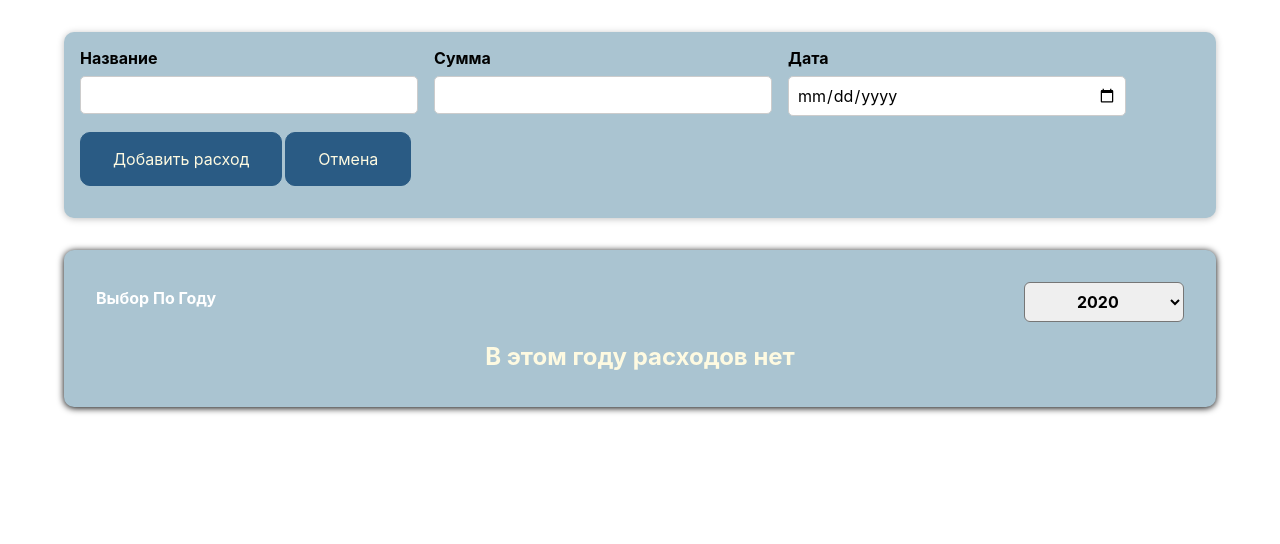
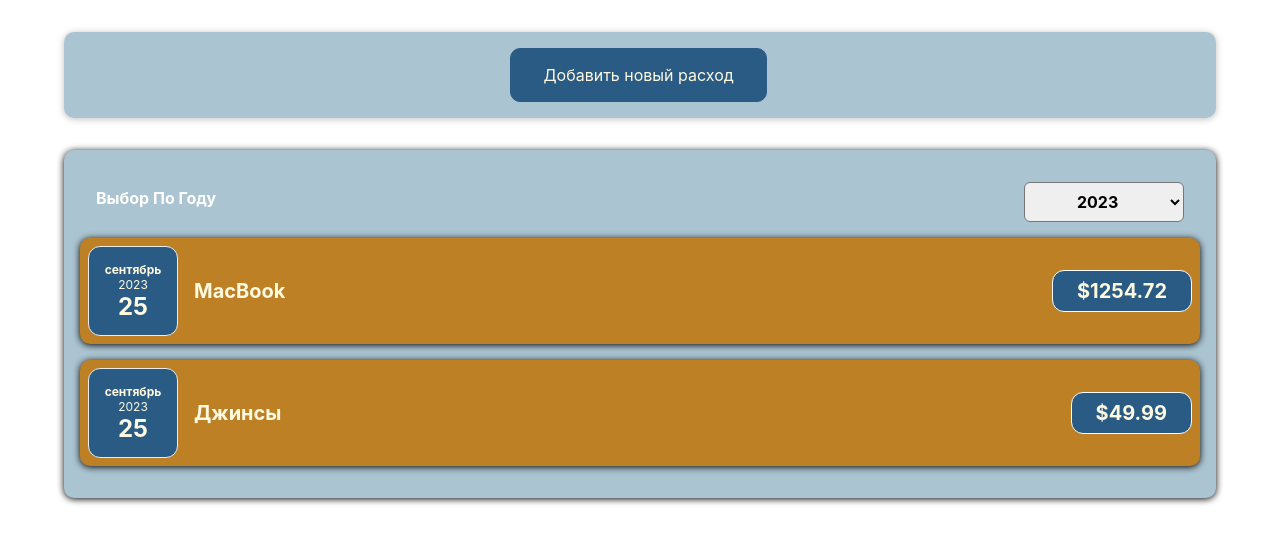
Before and after one commit to issamansur/CostAccounting, a React (Create React App) app: page / in a window 1280 px wide. Shown: the top 544 px of the page. Built offline with nearby package versions, Linux system fonts and the light colour scheme.

Commit message:
4.9-4.10 Add button for `NewCost`, add canceling

```diff
--- a/src/App.js
+++ b/src/App.js
@@ -4,7 +4,7 @@
 
 const INIT_COSTS = [
   {
-    date: new Date(),
+    date: new Date("01.01.2022"),
     description: 'Холодильник',
     amount: 999.99,
   },
@@ -32,7 +32,7 @@
   };
 
   return (
-    <div className="lol">
+    <div className="main">
       <NewCost
         onAddNewCost={addNewCostHandler}
       />
--- a/src/components/Costs/CostList.js
+++ b/src/components/Costs/CostList.js
@@ -3,7 +3,9 @@
 
 const CostList = (props) => {
     if (props.costs.length === 0) {
-        return <h2 className="cost-list__fallback">В этом году расходов нет</h2>
+        return (
+            <h2 className="cost-list__fallback">В этом году расходов нет</h2>
+        );
     }
 
     return (
@@ -21,7 +23,7 @@
                 )
             )}
         </ul>
-    )
+    );
 }
 
 export default CostList;
--- a/src/components/Costs/Costs.js
+++ b/src/components/Costs/Costs.js
@@ -7,7 +7,7 @@
 import Card from "../UI/Card";
 
 const Costs = (props) => {
-    const [selectedYear, setSelectedYear] = useState('2020');
+    const [selectedYear, setSelectedYear] = useState('2023');
 
     const changeYearHandler = (year) => {
         setSelectedYear(year);
--- a/src/components/NewCost/CostForm.js
+++ b/src/components/NewCost/CostForm.js
@@ -2,51 +2,6 @@
 import "./CostForm.css";
 
 const CostForm = (props) => {
-    /*
-    const [userInput, setUserInput] =  useState(
-        {
-            name: '',
-            amount: '',
-            date: ''
-        }
-    );
-
-    // BAD EXAMPLE (data expired)
-    const nameChangeHandler = (event) => {
-        setUserInput(
-            ...userInput,
-            name: event.target.value
-        );
-    };
-
-    const amountChangeHandler = (event) => {
-        setUserInput(
-            ...userInput,
-            amount: event.target.value
-        );
-    };
-
-    const dateChangeHandler = (event) => {
-        setUserInput(
-            ...userInput,
-            date: event.target.value
-        );
-    };
-    // GOOD EXAMPLE (data newest)
-    const nameChangeHandler = (event) => {
-        setUserInput(
-            (previousState) => {
-                return {
-                    ...previousState,
-                    name: event.target.value
-                }
-            }
-        );
-    };
-
-    ...
-
-    */
     const [inputName, setInputName] = useState('');
     const [inputAmount, setInputAmount] = useState('');
     const [inputDate, setInputDate] = useState('');
@@ -64,7 +19,6 @@
     };
 
     // formSubmit
-
     const submitHandler = (event) => {
         event.preventDefault();
 
@@ -118,14 +72,11 @@
                     <button type='submit'>
                         Добавить расход
                     </button>
-                    <button
-                        type='submit'
-                    >
+                    <button type='submit' onClick={props.onCancel}>
                         Отмена
                     </button>
                 </div>
             </div>
-
         </form>
     );
 }
--- a/src/components/NewCost/NewCost.js
+++ b/src/components/NewCost/NewCost.js
@@ -1,6 +1,7 @@
 import "./NewCost.css";
 
 import CostForm from "./CostForm";
+import { useState } from "react";
 
 const NewCost = (props) => {
 
@@ -11,13 +12,42 @@
         }
 
         props.onAddNewCost(newCost);
+        setIsFormVisible(false);
     };
+
+    const showForm = () => {
+        setIsFormVisible(true);
+    }
+
+    const cancelHandler = () => {
+        setIsFormVisible(false);
+    }
+
+    const [isFormVisible, setIsFormVisible] = useState(false);
+
+    if (!isFormVisible){
+        return (
+            <div className="new-cost">
+                <button onClick={showForm}>
+                    Добавить новый расход
+                </button>
+            </div>
+        );
+    }
 
     return (
         <div className="new-cost">
-            <CostForm
-                onSaveCostData={saveCostDataHandler}
-            />
+            {!isFormVisible &&
+                <button onClick={showForm}>
+                    Добавить новый расход
+                </button>
+            }
+            {isFormVisible &&
+                <CostForm
+                    onSaveCostData={saveCostDataHandler}
+                    onCancel={cancelHandler}
+                />
+            }
         </div>
     );
 }
```
